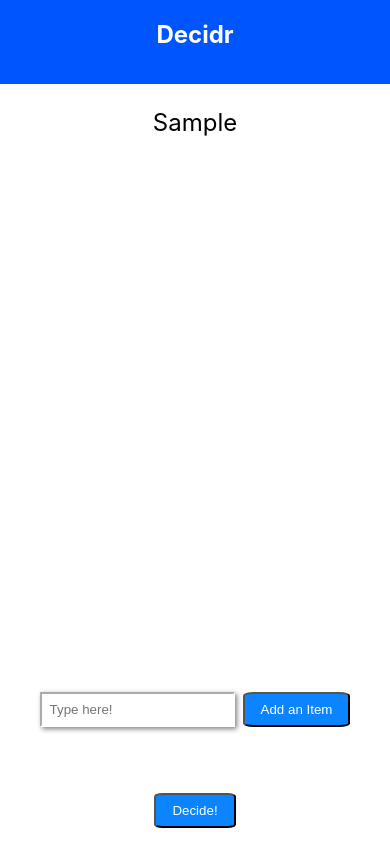
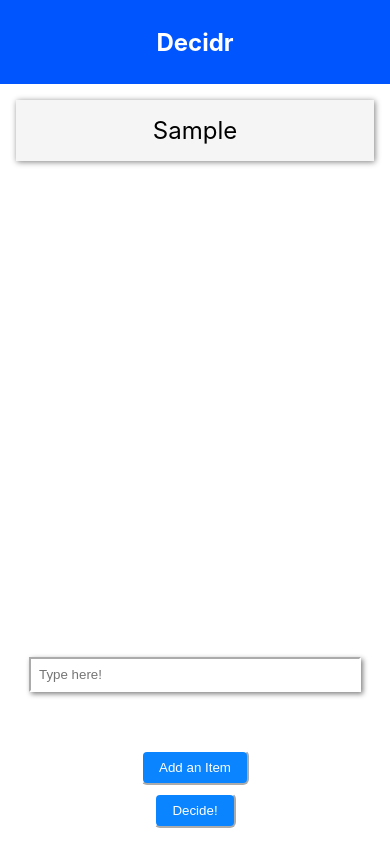
Before and after one commit to alberme/decidr, a React (Create React App) app: page / in a window 390 px wide. Both pictures are taken after typing "Sample" into the empty fields and a click on the button "Add an Item". Built offline with nearby package versions, Linux system fonts and the light colour scheme.

Commit message:
fix(responsiveness): fix responsive style

```diff
--- a/src/App.css
+++ b/src/App.css
@@ -1,30 +1,32 @@
-* {
+/* * {
   box-sizing: border-box;
-}
+} */
 
 .App {
   display: flex;
   flex-direction: column;
   text-align: center;
-  /* height: 200vh; */
   max-height: 100vh;
 }
 
 .App-header {
+  display: flex;
+  justify-content: center;
+  align-items: center;
   background-color: #0055ff;
   min-height: 10vh;
+  max-height: 10vh;
   color: white;
-}
-
-main {
-  overflow: auto;
 }
 
 button {
   background-color: #0A84FF;
   color: white;
-  border-radius: 10%;
+  border-color: white;
+  border-radius: 6px;
+  box-shadow: none;
   padding: 0.5rem 1rem 0.5rem 1rem;
+  min-width: 15vw;
 }
 
 footer {
@@ -33,15 +35,17 @@ footer {
 
 .form-add-item {
   display: flex;
+  flex-wrap: wrap;
   justify-content: center;
   align-items: baseline;
-  margin: 0.5rem;
+  margin-bottom: 0.5rem;
 }
 
 .form-add-item input {
+  width: 80vw;
+  min-width: 50vw;
   margin-right: 0.5rem;
   box-shadow: 2px 2px 5px gray;
-  width: 50vw;
   border-color: white;
   padding: 0.5rem;
 }
@@ -66,11 +70,15 @@ footer {
 
 .list-display-container {
   display: flex;
+  max-height: calc(80vh - 150px);
   flex-direction: column;
   align-items: center;
+  overflow: auto;
+  padding: 0.5rem;
+  margin: 1rem;
+  background-color: whitesmoke;
+  box-shadow: 1px 1px 6px gray;
   font-size: 1.5rem;
-  padding: 0;
-  margin: 1rem 0.5rem 1rem 0.5rem
 }
 
 .list-display-container p {
@@ -97,4 +105,8 @@ footer {
   footer {
     flex: 0 0 auto;
   }
+  .form-input-container input {
+    margin: 0;
+
+  }
 }
```
